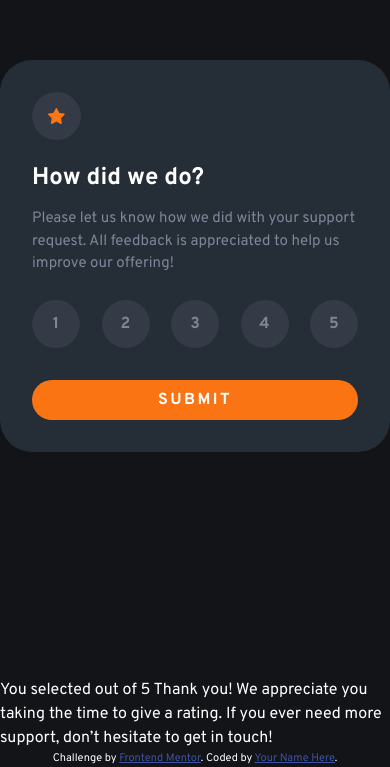
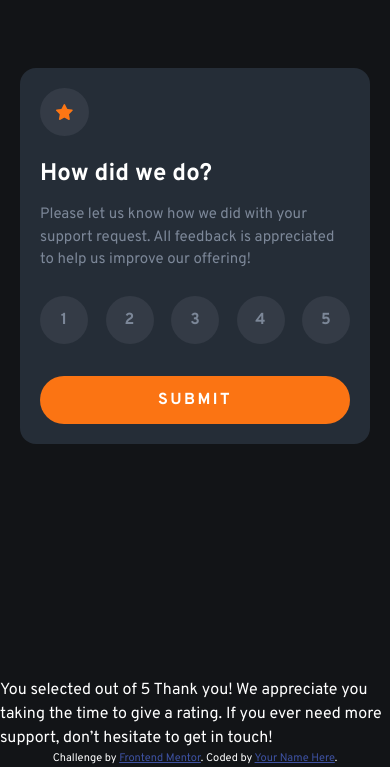
Before and after one commit to Grill3dCheese/FEM-RatingComponent, a website: page src/index.html in a window 390 px wide. Shown: the part 166-933 px from the top of the page. Drawn offline with Linux system fonts and the light colour scheme.

Commit message:
add responsiveness allowing card to shrink slightly when viewing on mobile screen size also increase amount of padding on top and bottom of submit button

```diff
--- a/src/sass/style.scss
+++ b/src/sass/style.scss
@@ -119,3 +119,15 @@ li button:focus {
 .attribution a {
   color: hsl(228, 45%, 44%);
 }
+
+@media screen and (max-width: 425px) {
+  .rating-card {
+    padding: 1.25rem;
+    margin: 1.25rem;
+    border-radius: 1rem;
+  }
+
+  .btn-submit {
+    padding: 0.75rem 0;
+  }
+}
```
Also changed, not shown: src/assets/css/style.css, 1 other file.
